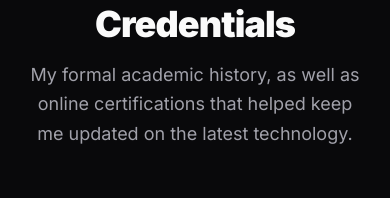
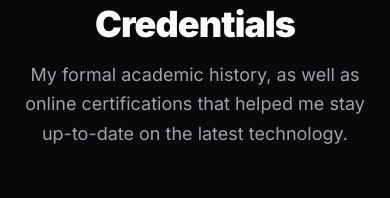
Before and after one commit to ECampbell37/portfolioWebsite, a Next.js app: page /education in a window 390 px wide. Shown: the part 164-362 px from the top of the page. Built offline with nearby package versions, Linux system fonts and the light colour scheme.

Commit message:
Small style tweaks, added mobile nav scrolling

```diff
--- a/app/education/page.tsx
+++ b/app/education/page.tsx
@@ -72,7 +72,7 @@ export default function EducationPage() {
           Education &amp; Credentials
         </h1>
         <p className="text-zinc-400 text-lg 2xl:text-xl leading-relaxed">
-          My formal academic history, as well as online certifications that helped keep me updated on the latest technology.
+          My formal academic history, as well as online certifications that helped me stay up-to-date on the latest technology.
         </p>
       </header>
 
--- a/app/projects/page.tsx
+++ b/app/projects/page.tsx
@@ -105,7 +105,7 @@ export default function ProjectsPage() {
           Software Projects
         </h1>
         <p className="text-zinc-400 text-lg 2xl:text-xl leading-relaxed">
-          A collection of my web applications that you can try right now, plus academic projects from my college coursework and independent learning.
+          A collection of my web applications that you can <strong className="bg-clip-text text-transparent bg-gradient-to-r from-indigo-400 via-violet-400 to-purple-400">try right now</strong>, plus academic projects from my college coursework and independent learning.
         </p>
       </header>
 
--- a/components/NavBar.tsx
+++ b/components/NavBar.tsx
@@ -53,7 +53,7 @@ export default function Navbar() {
 
         {/* Sidebar Drawer Container */}
         <div
-          className={`relative w-full max-w-sm h-full bg-zinc-950/95 border-l border-zinc-900 p-8 flex flex-col justify-between shadow-2xl transition-transform duration-500 ease-out transform ${
+          className={`relative w-full overflow-y-auto max-w-sm h-full bg-zinc-950/95 border-l border-zinc-900 p-8 flex flex-col justify-between shadow-2xl transition-transform duration-500 ease-out transform ${
             isOpen ? 'translate-x-0' : 'translate-x-full'
           }`}
         >
```
